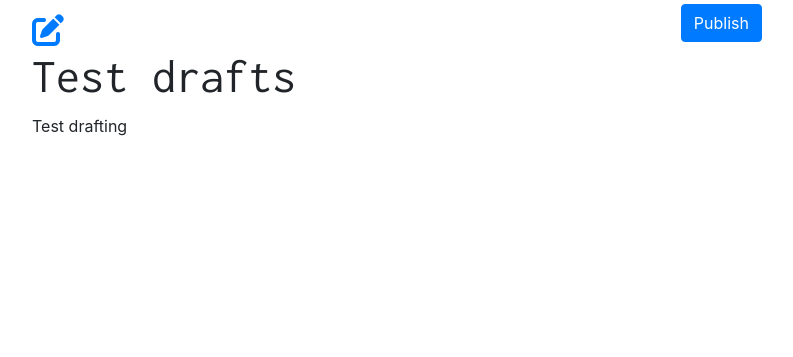
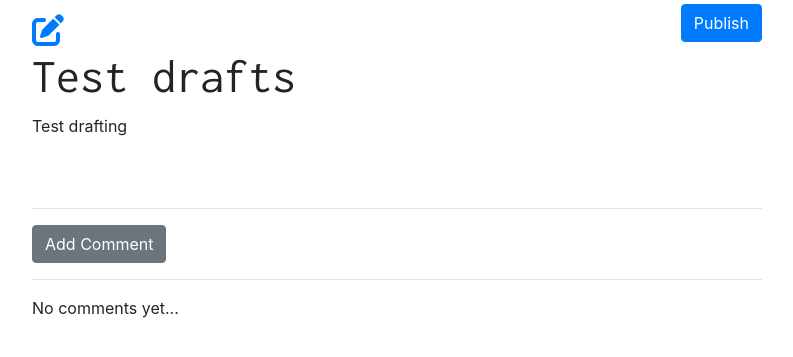
Before and after one commit to Furda/Blog-app, a Django app: page /post/4/ in a window 1280 px wide. Shown: the part 128-485 px from the top of the page, without its empty margins (23-816 px from the left). Run offline with Django 3.2, Linux system fonts and the light colour scheme; a user stored in the database is signed in; data comes from the database, SQL or seed files in the repository; both versions use the stored data as it was after the commit; some libraries are stand-ins or nearby versions.

Commit message:
Add feature to add comments to posts

```diff
--- a/blog/admin.py
+++ b/blog/admin.py
@@ -1,5 +1,6 @@
 from django.contrib import admin
-from .models import Post
+from .models import Post, Comment
 
 # Register your models here.
 admin.site.register(Post)
+admin.site.register(Comment)
--- a/blog/models.py
+++ b/blog/models.py
@@ -9,8 +9,18 @@ class Post(models.Model):
     published_date = models.DateTimeField(blank=True, null=True)
 
     def publish(self):
-        self.published_date = timezone.now()
+        self.published_date = timezone.now
         self.save()
 
     def __str__(self):
         return self.title
+
+class Comment(models.Model):
+    # models.ForeignKey('path.to.the.model', ...)
+    post = models.ForeignKey('blog.Post', on_delete=models.CASCADE, related_name='comments')
+    author = models.CharField(max_length=200)
+    text = models.TextField()
+    created_date = models.DateTimeField(default=timezone.now())
+
+    def __str__(self):
+        return self.text
--- a/blog/static/css/blog.css
+++ b/blog/static/css/blog.css
@@ -88,7 +88,6 @@ h1, h2, h3, h4 {
     width: 100%;
 }
 
-.post-form-blog,
 .btn-primary {
     float: right;
 }
@@ -96,3 +95,7 @@ h1, h2, h3, h4 {
 .fa-edit {
     margin-top: 10px;
 }
+
+.comment {
+    margin: 20px 0 20px 20px;
+}
--- a/blog/templates/blog/post_detail.html
+++ b/blog/templates/blog/post_detail.html
@@ -31,4 +31,17 @@
         <h1>{{ post.title }}</h1>
         <p>{{ post.text|linebreaksbr }}</p>
     </div>
+    <hr>
+    <a href="{% url 'add_comment_to_post' pk=post.pk%}" class="btn btn-secondary">Add Comment</a>
+    <hr>
+    {% for comment in post.comments.all %}
+        <div class="comment">
+            <p class="date">{{ comment.created_date }}</p>
+            <p><strong>{{ comment.author }}</strong></p>
+            <p>{{ comment.text }}</p>
+        </div>
+
+    {% empty %}
+        <p>No comments yet...</p>
+    {% endfor %}
 {% endblock %}
--- a/blog/urls.py
+++ b/blog/urls.py
@@ -10,4 +10,5 @@ urlpatterns = [
     path('post/<int:pk>/edit/', views.post_edit, name='post_edit'),
     path('post/draft/', views.post_draft_list, name='post_draft_list'),
     path('post/<int:pk>/publish/', views.post_publish, name='post_publish'),
+    path('post/<int:pk>/comment/', views.add_comment_to_post, name='add_comment_to_post'),
 ]
--- a/blog/views.py
+++ b/blog/views.py
@@ -2,7 +2,7 @@ from django.shortcuts import render, get_object_or_404, redirect
 from django.contrib.auth.decorators import login_required
 from django.utils import timezone
 from .models import Post
-from .forms import PostForm
+from .forms import PostForm, CommentForm
 
 # Create your views here.
 def post_list(request):
@@ -57,3 +57,18 @@ def post_publish(request, pk):
     post = get_object_or_404(Post, pk=pk)
     post.published()
     return redirect('post_detail', pk=pk)
+
+@login_required
+def add_comment_to_post(request, pk):
+    post = get_object_or_404(Post, pk=pk)
+    if request.method == 'POST':
+        form = CommentForm(request.POST)
+        if form.is_valid():
+            comment = form.save(commit=False)
+            comment.author = request.user
+            comment.post = post
+            comment.save()
+            return redirect('post_detail', pk=post.pk)
+    else:
+        form = CommentForm()
+    return render(request, 'blog/add_comment_to_post.html', { 'form': form })
```
Also changed, not shown: blog/forms.py (+6 -1 lines), blog/templates/blog/add_comment_to_post.html (added, +18 -0 lines), blog/migrations/0002_comment.py (added), db.sqlite3.
